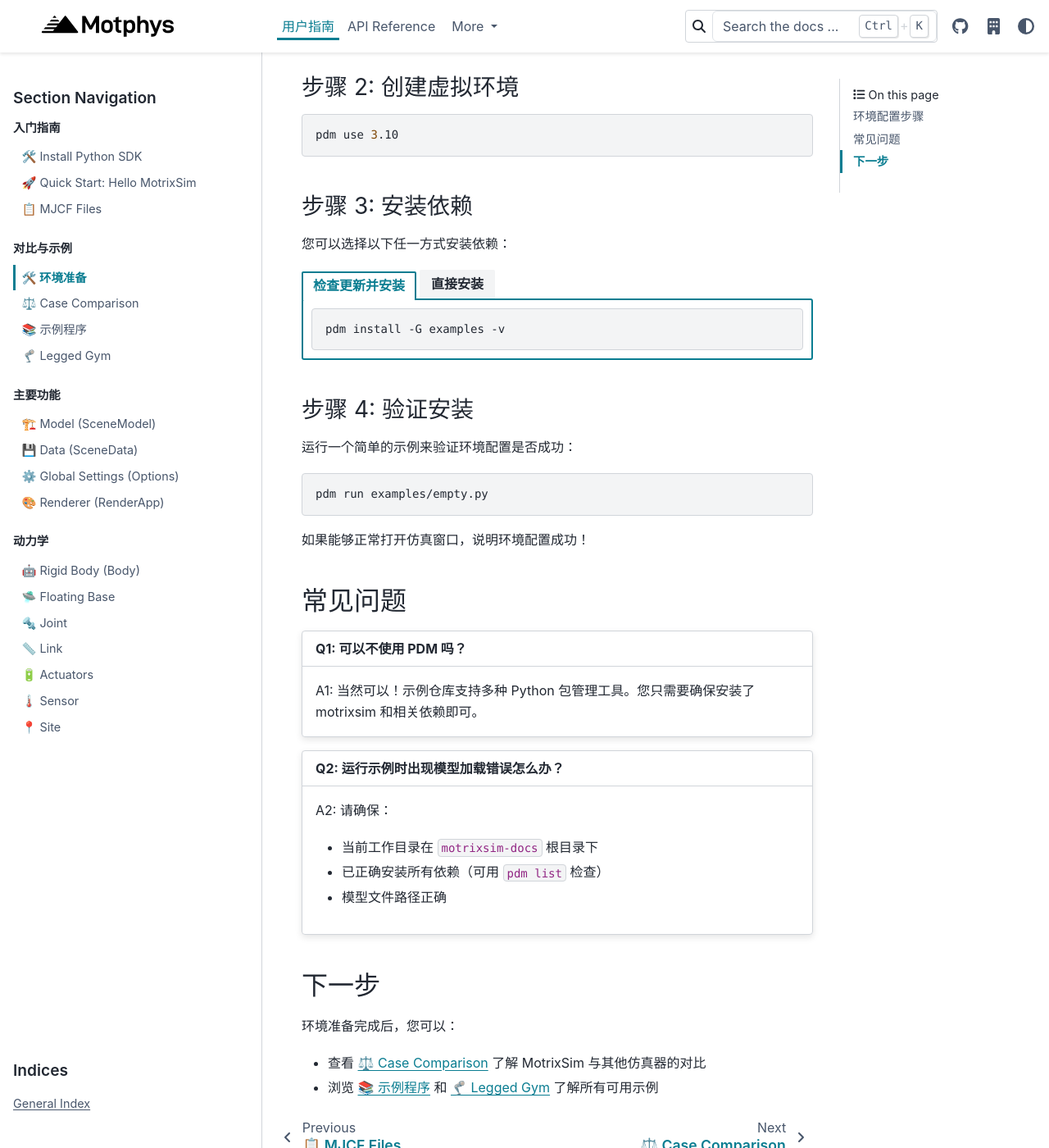
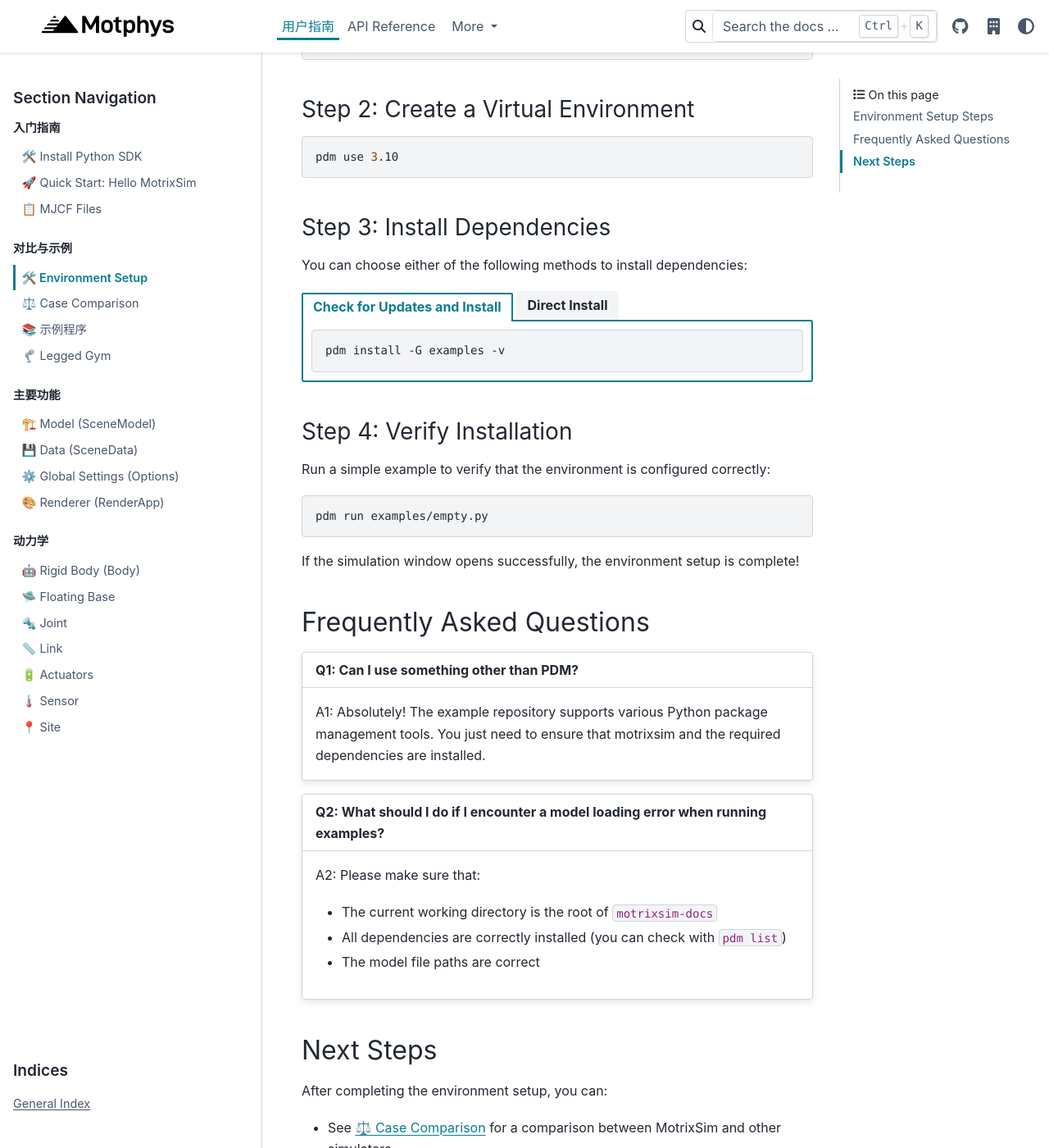
Before and after one commit to Motphys/motrixsim-docs, a Sphinx documentation site: the page built from docs.en/source/user_guide/overview/environment_setup.md, in a window 1280 px wide and 1400 px high, scrolled down 596 px. Shown: the whole window at 82% size. Built offline with Sphinx 7.4.7 and the PyData theme 0.15.4, drawn with Linux system fonts in a browser that asks for light colours; some of the changed text lies outside the part shown.

Commit message:
translate user_guide overview environment_setup.md

````diff
--- a/docs.en/source/user_guide/overview/environment_setup.md
+++ b/docs.en/source/user_guide/overview/environment_setup.md
@@ -1,14 +1,14 @@
-# 🛠️ 环境准备
+# 🛠️ Environment Setup
 
-在运行 MotrixSim 示例程序之前，您需要准备示例环境。本指南将引导您完成环境配置的全部步骤。
+Before running MotrixSim example programs, you need to prepare the example environment. This guide will walk you through all the steps required for environment configuration.
 
-## 环境配置步骤
+## Environment Setup Steps
 
-> 以下示例使用了 Python 项目管理工具：[PDM](https://pdm-project.org/)
+> The following examples use the Python project management tool: [PDM](https://pdm-project.org/)
 >
-> 在开始之前，请先[安装](https://pdm-project.org/en/latest/#installation)该工具。
+> Please [install](https://pdm-project.org/en/latest/#installation) this tool before you begin.
 
-### 步骤 1: 克隆仓库
+### Step 1: Clone the Repository
 
 ```bash
 git clone https://github.com/Motphys/motrixsim-docs
@@ -16,19 +16,19 @@ cd motrixsim-docs
 git lfs pull
 ```
 
-### 步骤 2: 创建虚拟环境
+### Step 2: Create a Virtual Environment
 
 ```bash
 pdm use 3.10
 ```
 
-### 步骤 3: 安装依赖
+### Step 3: Install Dependencies
 
-您可以选择以下任一方式安装依赖：
+You can choose either of the following methods to install dependencies:
 
 ::::{tab-set}
 
-:::{tab-item} 检查更新并安装
+:::{tab-item} Check for Updates and Install
 
 ```bash
 pdm install -G examples -v
@@ -36,7 +36,7 @@ pdm install -G examples -v
 
 :::
 
-:::{tab-item} 直接安装
+:::{tab-item} Direct Install
 
 ```bash
 pdm sync -G examples -v
@@ -46,38 +46,37 @@ pdm sync -G examples -v
 
 ::::
 
-### 步骤 4: 验证安装
+### Step 4: Verify Installation
 
-运行一个简单的示例来验证环境配置是否成功：
+Run a simple example to verify that the environment is configured correctly:
 
 ```bash
 pdm run examples/empty.py
 ```
 
-如果能够正常打开仿真窗口，说明环境配置成功！
+If the simulation window opens successfully, the environment setup is complete!
 
-## 常见问题
+## Frequently Asked Questions
 
 :::{card}
-**Q1: 可以不使用 PDM 吗？**
+**Q1: Can I use something other than PDM?**
 ^^^
-A1: 当然可以！示例仓库支持多种 Python 包管理工具。您只需要确保安装了 motrixsim 和相关依赖即可。
+A1: Absolutely! The example repository supports various Python package management tools. You just need to ensure that motrixsim and the required dependencies are installed.
 :::
 
 :::{card}
-**Q2: 运行示例时出现模型加载错误怎么办？**
+**Q2: What should I do if I encounter a model loading error when running examples?**
 ^^^
-A2: 请确保：
+A2: Please make sure that:
 
--   当前工作目录在 `motrixsim-docs` 根目录下
--   已正确安装所有依赖（可用 `pdm list` 检查）
--   模型文件路径正确
-
+-   The current working directory is the root of `motrixsim-docs`
+-   All dependencies are correctly installed (you can check with `pdm list`)
+-   The model file paths are correct
 :::
 
-## 下一步
+## Next Steps
 
-环境准备完成后，您可以：
+After completing the environment setup, you can:
 
--   查看 {doc}`case_comparison` 了解 MotrixSim 与其他仿真器的对比
--   浏览 {doc}`examples` 和 {doc}`legged_gym` 了解所有可用示例
+-   See {doc}`case_comparison` for a comparison between MotrixSim and other simulators
+-   Browse {doc}`examples` and {doc}`legged_gym` to explore all available examples
````
